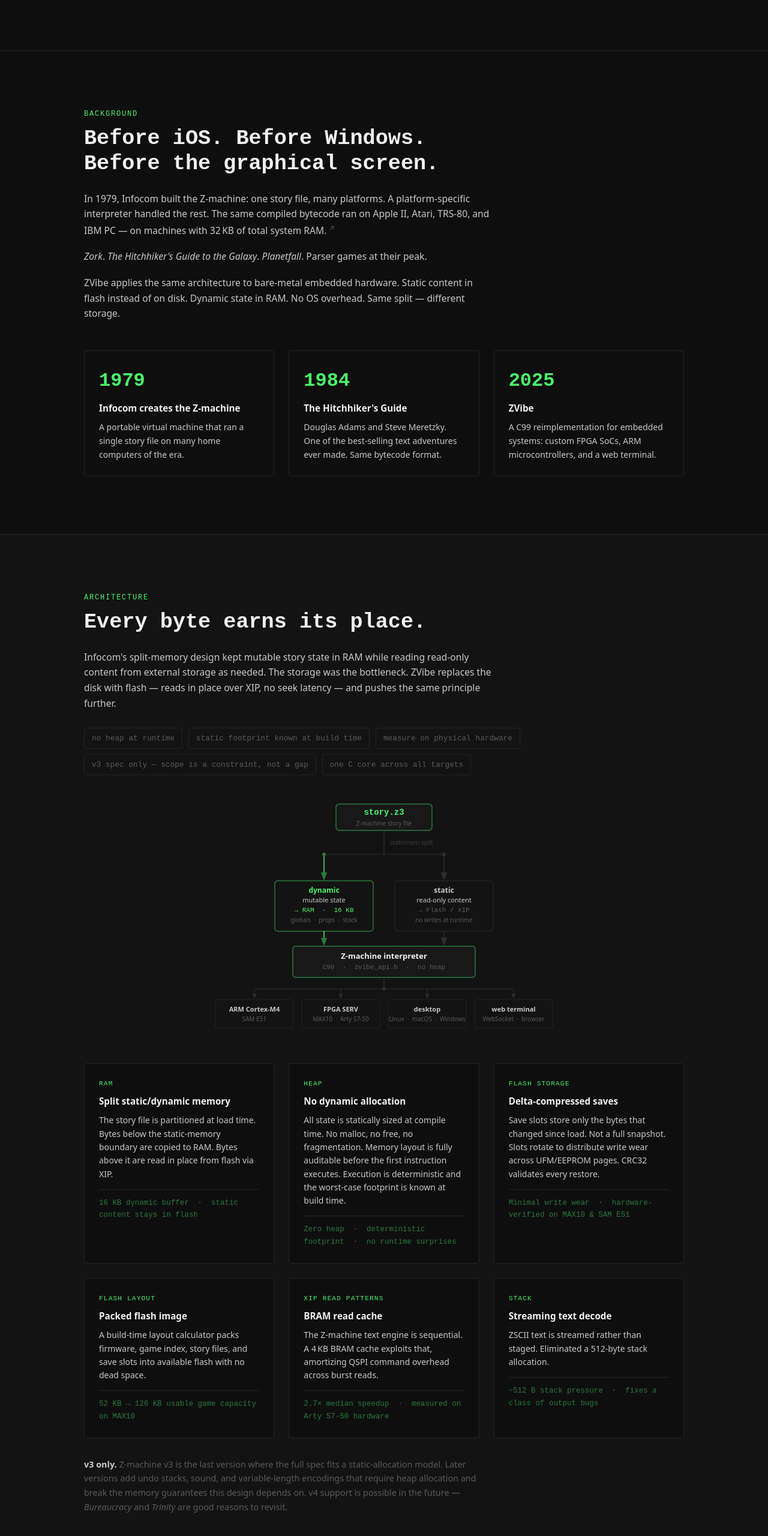
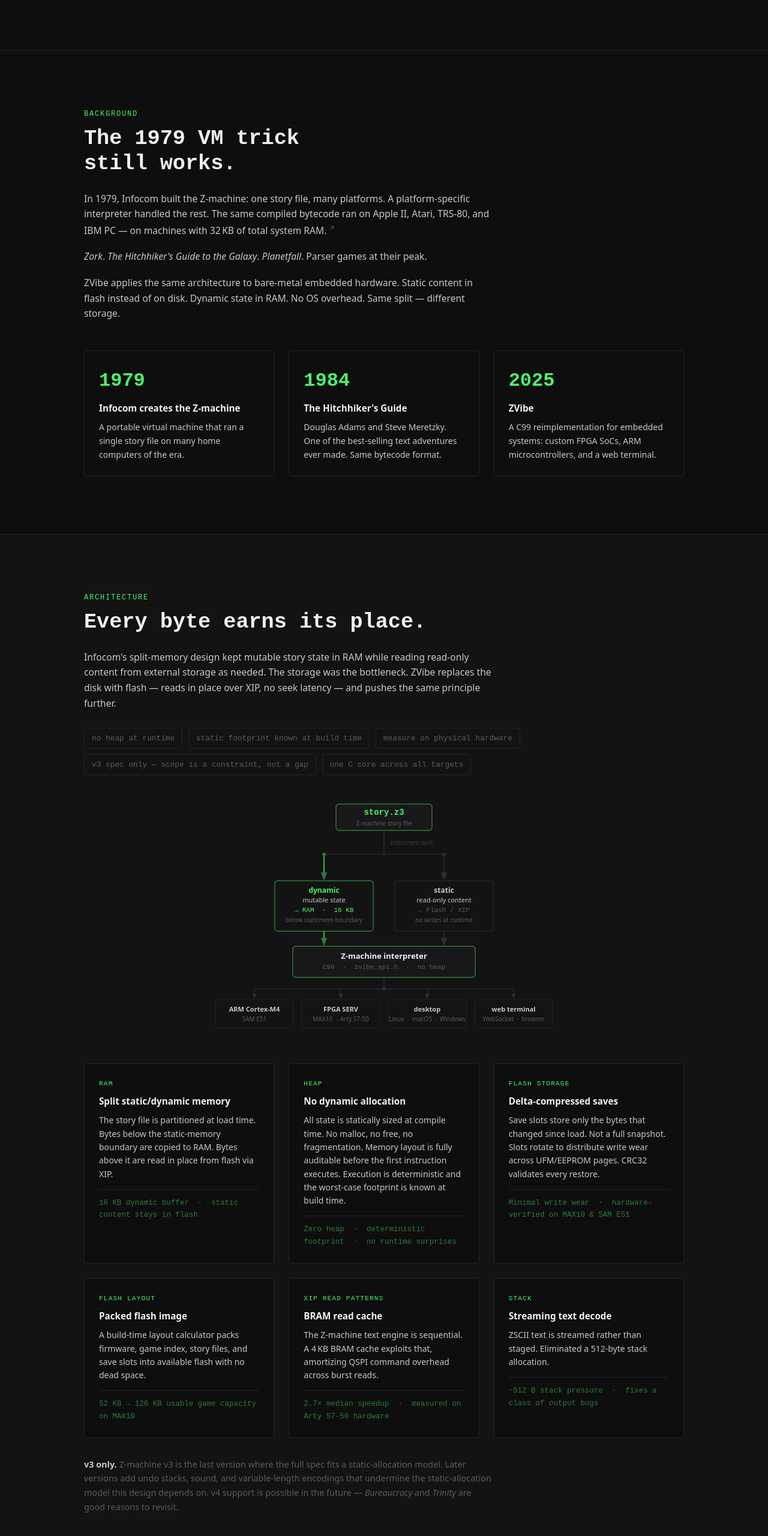
Before and after one commit to emuck/zvibe, a plain HTML site: page index.html in a window 1280 px wide. Shown: the part 1690-4250 px from the top of the page at 60% size. Drawn offline with Linux system fonts and the light colour scheme.

Commit message:
Apply final Codex taste pass: headline, SVG label, v3 softening, FPGA note

```diff
--- a/index.html
+++ b/index.html
@@ -251,7 +251,7 @@
 <section id="what">
   <div class="inner">
     <div class="label">Background</div>
-    <h2>Before iOS. Before Windows.<br>Before the graphical screen.</h2>
+    <h2>The 1979 VM trick<br>still works.</h2>
     <p class="body-p">In 1979, Infocom built the Z-machine: one story file, many platforms. A platform-specific interpreter handled the rest. The same compiled bytecode ran on Apple&nbsp;II, Atari, TRS-80, and IBM&nbsp;PC — on machines with 32&thinsp;KB of total system RAM. <a href="https://www.filfre.net/2012/01/zil-and-the-z-machine/" target="_blank" rel="noopener" class="src-link">↗</a></p>
     <p class="body-p"><em>Zork</em>. <em>The Hitchhiker's Guide to the Galaxy</em>. <em>Planetfall</em>. Parser games at their peak.</p>
     <p class="body-p">ZVibe applies the same architecture to bare-metal embedded hardware. Static content in flash instead of on disk. Dynamic state in RAM. No OS overhead. Same split — different storage.</p>
@@ -323,7 +323,7 @@
       <text x="230" y="164" text-anchor="middle" font-family="system-ui,-apple-system,sans-serif" font-size="12" font-weight="600" fill="#4af26a">dynamic</text>
       <text x="230" y="180" text-anchor="middle" font-family="system-ui,-apple-system,sans-serif" font-size="11" fill="#c8c8c8">mutable state</text>
       <text x="230" y="196" text-anchor="middle" font-family="'Courier New',Courier,monospace" font-size="11" fill="#4af26a">&#x2192; RAM &nbsp;&middot;&nbsp; 16 KB</text>
-      <text x="230" y="213" text-anchor="middle" font-family="system-ui,-apple-system,sans-serif" font-size="10" fill="#5a5a5a">globals &nbsp;&middot;&nbsp; props &nbsp;&middot;&nbsp; stack</text>
+      <text x="230" y="213" text-anchor="middle" font-family="system-ui,-apple-system,sans-serif" font-size="10" fill="#5a5a5a">below staticmem boundary</text>
 
       <!-- static box -->
       <rect x="348" y="144" width="164" height="84" rx="5" fill="#131313" stroke="#232323" stroke-width="1.5"/>
@@ -409,7 +409,7 @@
       </div>
     </div>
 
-    <p class="body-p" style="margin-top:2rem;color:var(--text-lo);font-size:.9rem;"><strong style="color:var(--text);">v3 only.</strong> Z-machine v3 is the last version where the full spec fits a static-allocation model. Later versions add undo stacks, sound, and variable-length encodings that require heap allocation and break the memory guarantees this design depends on. v4 support is possible in the future — <em>Bureaucracy</em> and <em>Trinity</em> are good reasons to revisit.</p>
+    <p class="body-p" style="margin-top:2rem;color:var(--text-lo);font-size:.9rem;"><strong style="color:var(--text);">v3 only.</strong> Z-machine v3 is the last version where the full spec fits a static-allocation model. Later versions add undo stacks, sound, and variable-length encodings that undermine the static-allocation model this design depends on. v4 support is possible in the future — <em>Bureaucracy</em> and <em>Trinity</em> are good reasons to revisit.</p>
   </div>
 </section>
 
@@ -557,7 +557,7 @@ make clean &amp;&amp; make
   <div class="inner">
     <div class="label">Contributing</div>
     <h2>Good places to start.</h2>
-    <p class="body-p">The console target builds with a C compiler and Make — no hardware required. Core interpreter work, test coverage, and game scripts are fully accessible from a laptop.</p>
+    <p class="body-p">The console target builds with a C compiler and Make — no hardware required. Core interpreter work, test coverage, and game scripts are fully accessible from a laptop. Core work can be done entirely from the console target and test suite; no FPGA toolchain required.</p>
     <ul style="margin:1.5rem 0 2rem;padding-left:1.25rem;line-height:2;color:var(--text);">
       <li><strong>New game walkthrough script</strong> — add a <code>test_uart.py</code>-compatible replay for any v3 story file; extends hardware regression coverage across all targets</li>
       <li><strong>Unit test coverage</strong> — <code>test_split_memory.c</code> covers the memory abstraction layer; opcode dispatch, save format, and text decode have no unit tests yet</li>
```
